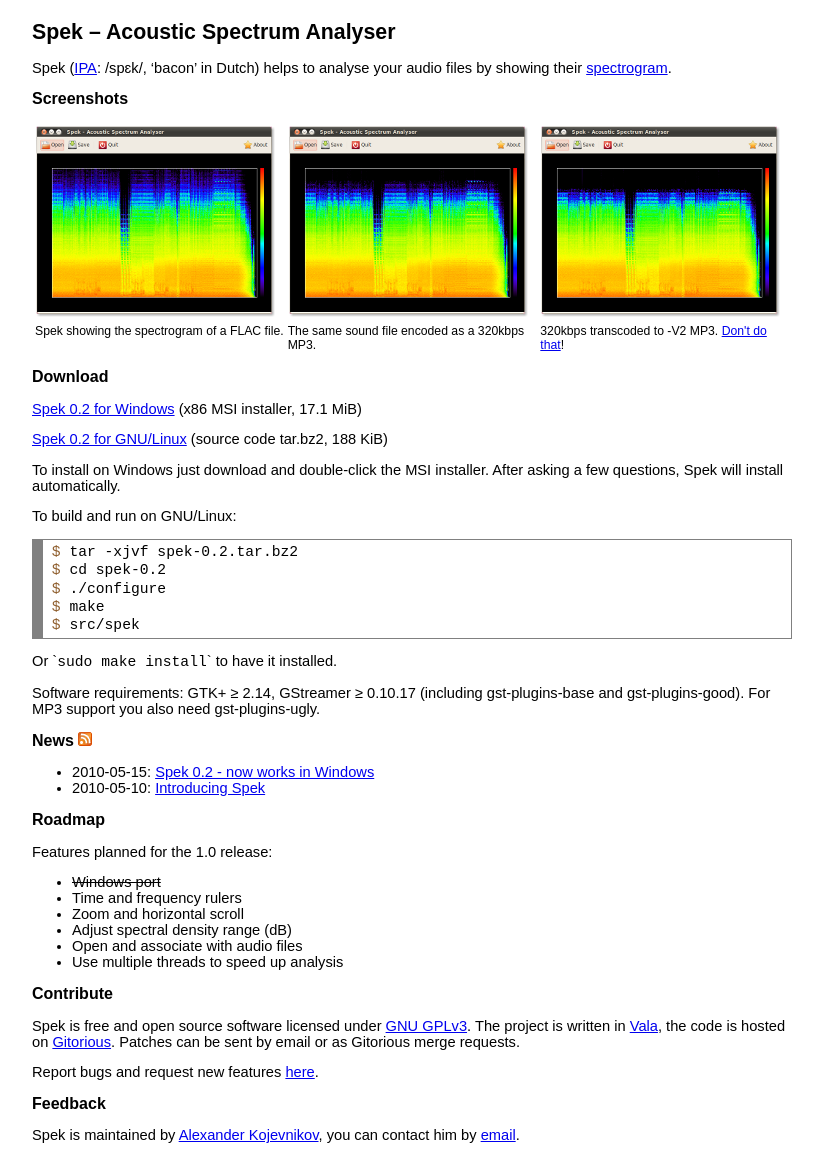
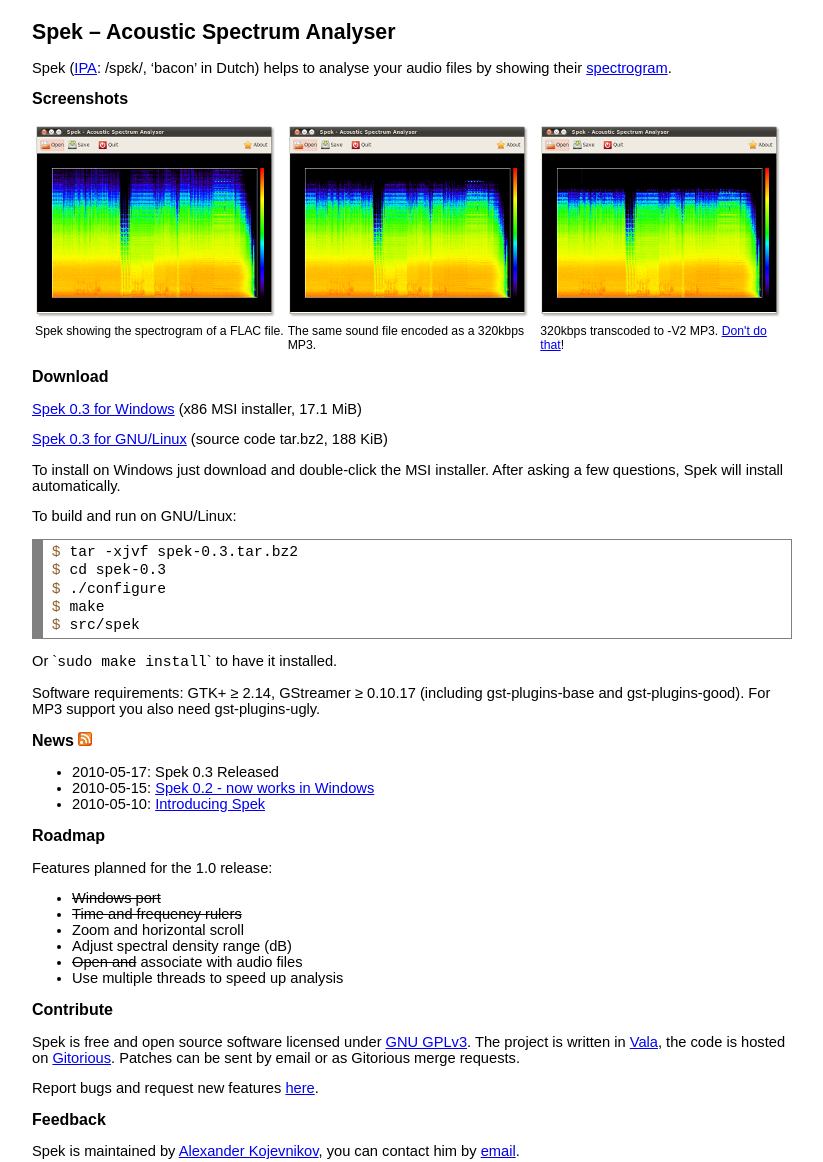
Before and after one commit to alexkay/spek, a plain HTML site: page web/index.html in a window 1280 px wide. Shown: the whole page, without its empty margins (228-1051 px from the left). Drawn offline with Linux system fonts and the light colour scheme.

Commit message:
Update for 0.3 release

```diff
--- a/web/index.html
+++ b/web/index.html
@@ -36,13 +36,13 @@
     </table>
 
     <h2>Download</h2>
-    <p><a href="http://spek.googlecode.com/files/spek-0.2.msi">Spek 0.2 for Windows</a> (x86 MSI installer, 17.1 MiB)</p>
-    <p><a href="http://spek.googlecode.com/files/spek-0.2.tar.bz2">Spek 0.2 for GNU/Linux</a> (source code tar.bz2, 188 KiB)</p>
+    <p><a href="http://spek.googlecode.com/files/spek-0.3.msi">Spek 0.3 for Windows</a> (x86 MSI installer, 17.1 MiB)</p>
+    <p><a href="http://spek.googlecode.com/files/spek-0.3.tar.bz2">Spek 0.3 for GNU/Linux</a> (source code tar.bz2, 188 KiB)</p>
     <p>To install on Windows just download and double-click the MSI installer. After asking a few questions, Spek will install automatically.</p>
     <p>To build and run on GNU/Linux:</p>
     <!-- HTML generated using hilite.me -->
-    <div style="background: #ffffff; overflow:auto;width:auto;color:black;background:white;border:solid gray;border-width:.1em .1em .1em .8em;padding:.2em .6em;"><pre style="margin: 0; line-height: 125%"><span style="color: #906030">$ </span>tar -xjvf spek-0.2.tar.bz2
-<span style="color: #906030">$ </span>cd spek-0.2
+    <div style="background: #ffffff; overflow:auto;width:auto;color:black;background:white;border:solid gray;border-width:.1em .1em .1em .8em;padding:.2em .6em;"><pre style="margin: 0; line-height: 125%"><span style="color: #906030">$ </span>tar -xjvf spek-0.3.tar.bz2
+<span style="color: #906030">$ </span>cd spek-0.3
 <span style="color: #906030">$ </span>./configure
 <span style="color: #906030">$ </span>make
 <span style="color: #906030">$ </span>src/spek
@@ -53,6 +53,7 @@
 
     <h2>News <a href="http://versia.com/category/spek/feed/atom/"><img src="feed-icon-14x14.png" alt="news feed"/></a></h2>
     <ul>
+      <li>2010-05-17: Spek 0.3 Released</li>
       <li>2010-05-15: <a href="http://versia.com/2010/05/15/spek-windows/">Spek 0.2 - now works in Windows</a></li>
       <li>2010-05-10: <a href="http://versia.com/2010/05/10/introducing-spek/">Introducing Spek</a></li>
     </ul>
@@ -61,10 +62,10 @@
     <p>Features planned for the 1.0 release:</p>
     <ul>
       <li><del>Windows port</del></li>
-      <li>Time and frequency rulers</li>
+      <li><del>Time and frequency rulers</del></li>
       <li>Zoom and horizontal scroll</li>
       <li>Adjust spectral density range (dB)</li>
-      <li>Open and associate with audio files</li>
+      <li><del>Open and</del> associate with audio files</li>
       <li>Use multiple threads to speed up analysis</li>
     </ul>
 
```
Also changed, not shown: 4 other files.
